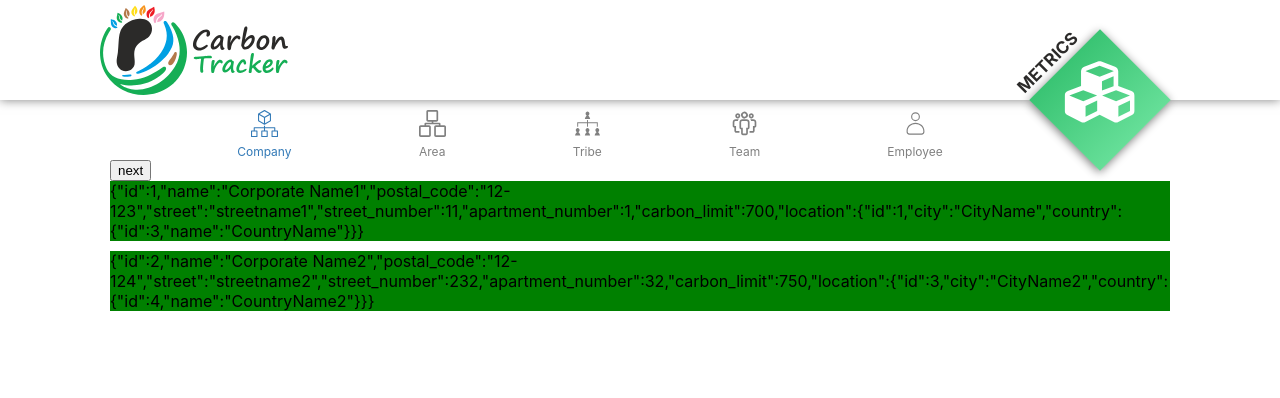
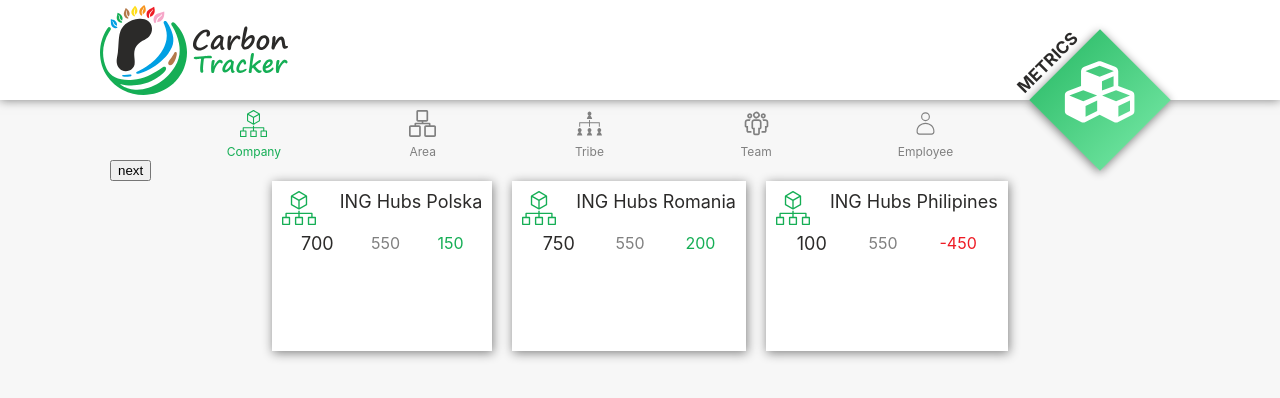
Before and after one commit to BartekDziurowicz/carbon-tracker-web, a React (Create React App) app: page / in a window 1280 px wide. Shown: the top 398 px of the page. Built offline with nearby package versions, Linux system fonts and the light colour scheme.

Commit message:
metrics and colors

```diff
--- a/src/components/Banner/Banner.styles.jsx
+++ b/src/components/Banner/Banner.styles.jsx
@@ -1,11 +1,12 @@
 import { styled } from "styled-components";
+import { appwhite } from '../../utils/colors.styles.jsx';
 
 export const $Banner = styled.header`
   position: sticky;
   top: 0;
   width: 100%;
   height: 100px;
-  background-color: #ffffff;
+  background-color: ${appwhite};
   box-shadow: 0 0 10px 0px rgba(0, 0, 0, 0.5);
 `;
 
--- a/src/components/Banner/NavigationItem/NavigationItem.styles.jsx
+++ b/src/components/Banner/NavigationItem/NavigationItem.styles.jsx
@@ -1,4 +1,5 @@
-import { styled } from "styled-components";
+import { styled } from 'styled-components';
+import { appgreydark, appgreen, appgreenlight, appgrey, appwhite } from '../../../utils/colors.styles.jsx';
 
 const TOP_VALUES = ["66px", "103px", "139px", "175px", "139px", "103px"];
 const RIGHT_VALUES = ["147px", "220px", "183px", "146px", "109px", "73px"];
@@ -9,10 +10,10 @@
   width: 48px;
   height: 48px;
   transform: rotate(45deg);
-  background: #15ae55;
+  background: ${appgreen};
   margin: 10px;
   cursor: pointer;
-  box-shadow: 1px 2px 10px #808080;
+  box-shadow: 1px 2px 10px ${appgrey};
   display: flex;
   justify-content: center;
   align-items: center;
@@ -24,17 +25,17 @@
     hidden ? RIGHT_VALUES[0] : RIGHT_VALUES[position]};
 
   &:active {
-    box-shadow: 0px 1px 2.5px #292929;
+    box-shadow: 0px 1px 2.5px ${appgreydark};
     transition: 0.1s;
   }
 
   &:hover {
-    background: #6de39e;
+    background: ${appgreenlight};
   }
 `;
 
 export const $NavigationItemIcon = styled.div`
-  color: rgb(255, 255, 255);
+  color: ${appwhite};
   font-size: 35px;
 `;
 
--- a/src/components/Main/Metrics/MetricsCompany/CompanyItem/CompanyItem.jsx
+++ b/src/components/Main/Metrics/MetricsCompany/CompanyItem/CompanyItem.jsx
@@ -1,10 +1,46 @@
-import { $CompanyItem } from './CompanyItem.styles.jsx';
+import { SiAwsorganizations } from "react-icons/si";
+import { $CompanyItem } from "./CompanyItem.styles.jsx";
 
-export default function CompanyItem({ company }) {
-    return (
-        <$CompanyItem>
-            {JSON.stringify(company)}
-        </$CompanyItem>
+export default function CompanyItem({ company, currentUsage, index }) {
+  let {
+    id,
+    name,
+    postal_code,
+    street,
+    street_number,
+    apartment_number,
+    carbon_limit,
+    location,
+  } = company;
 
-    );
+  const areasCount = (id) => {
+    // TODO api call to get numebr of areas where company.id = id
+    // na razei mock, powinno byc jako useEffect
+    return 12;
+  }
+
+  return (
+    <$CompanyItem carbonLimit={carbon_limit} currentUsage={currentUsage} index={index}>
+      <header>
+        <icon>
+          <SiAwsorganizations />
+        </icon>
+        <name>{name} </name>
+      </header>
+
+      {/* <country>{location.country.name} </country>
+      <location>
+        {street_number} {street} Str. {apartment_number !== null && <br />}
+        {apartment_number !== null && "Apt. " + apartment_number}
+        <br />
+        {location.city}, {postal_code}
+      </location>
+      <areas>{getAreasCount(1)}</areas>*/}
+      <carbon>
+        <div>{carbon_limit}</div>
+        <div>{currentUsage}</div>
+        <div>{carbon_limit - currentUsage}</div>
+      </carbon>
+    </$CompanyItem>
+  );
 }
--- a/src/components/Main/Metrics/MetricsCompany/CompanyItem/CompanyItem.styles.jsx
+++ b/src/components/Main/Metrics/MetricsCompany/CompanyItem/CompanyItem.styles.jsx
@@ -1,5 +1,100 @@
-import { styled } from 'styled-components';
+import { styled } from "styled-components";
+import {
+  appblack,
+  appgreen,
+  appgreenlight,
+  appgrey,
+  appgreydark,
+  apporange,
+  appred,
+  appwhite,
+} from '../../../../../utils/colors.styles.jsx';
 
 export const $CompanyItem = styled.div`
-    background-color: green;
+  min-width: 200px;
+  height: 150px;
+  padding: 10px;
+  cursor: pointer;
+  background-color: ${appwhite};
+  box-shadow: 1px 2px 10px #808080;
+
+  & header {
+    display: flex;
+    direction: row-direction;
+    justify-content: space-between;
+    gap: 20px;
+  }
+
+  & icon {
+    color: ${appgreen};
+    font-size: 34px;
+    text-align: left;
+  }
+
+  & name {
+    color: ${appblack};
+    font-size: 18px;
+    text-align: right;
+  }
+
+  // & country {
+  //   color: grey;
+  //   font-size: 16px;
+  //   position: absolute;
+  //   width: 200px;
+  //   text-align: right;
+  //   float: right;
+  //   margin-top: 40px;
+  // }
+
+  // & location {
+  //   color: grey;
+  //   font-size: 12px;
+  //   text-align: right;
+  //   float: right;
+  //   position: absolute;
+  //   width: 200px;
+  //   margin-top: 70px;
+  // }
+
+  // & areas {
+  //   border: 1px solid #15ae55;
+  //   border-radius: 50%;
+  //   position: absolute;
+  //   height: 34px;
+  //   width: 34px;
+  //   text-align: center    ;
+  //   margin-top: 50px;
+  // }
+
+  & carbon {
+    display: flex;
+    direction: row-direction;
+    justify-content: space-around;
+  }
+
+  & carbon :first-child {
+    color: ${appblack};
+    font-size: 18px;
+  }
+
+  & carbon :nth-child(2) {
+    color: ${appgrey};
+  }
+
+  & carbon :nth-child(3) {
+    color: ${({ carbonLimit, currentUsage }) => carbonLimit > currentUsage ? appgreen : appred };
+  }
+
+  &:hover {
+    box-shadow: 1px 2px 10px ${appgreen};
+    transform: rotate(${({ index }) => index%2 === 0 ? '-1deg' : '1deg'});
+
+  &:active {
+    box-shadow: 0px 1px 2.5px ${apporange};
+  }
+
+  &:active icon {
+    color: ${apporange};
+  }
 `;
--- a/src/components/Main/Metrics/MetricsCompany/MetricsCompany.jsx
+++ b/src/components/Main/Metrics/MetricsCompany/MetricsCompany.jsx
@@ -1,64 +1,81 @@
-import { useEffect, useState } from 'react';
-import CompanyItem from './CompanyItem/CompanyItem.jsx';
+import { useEffect, useState } from "react";
+import CompanyItem from "./CompanyItem/CompanyItem.jsx";
 import $MetricsCompany from "./MetricsCompany.styles.jsx";
 
 const tempCompany = [
   {
     id: 1,
-        name: 'Corporate Name1',
-        postal_code: '12-123',
-        street: 'streetname1',
-        street_number: 11,
+    name: "ING Hubs Polska",
+    postal_code: "12-123",
+    street: "Zabrska",
+    street_number: 17,
     apartment_number: 1,
-        carbon_limit: 700.00,
+    carbon_limit: 700.0,
     location: {
       id: 1,
-            city: 'CityName',
+      city: "Katowice",
       country: {
         id: 3,
-                name: 'CountryName'
-            }
-        }
+        name: "Polska",
+      },
+    },
   },
   {
     id: 2,
-        name: 'Corporate Name2',
-        postal_code: '12-124',
-        street: 'streetname2',
+    name: "ING Hubs Romania",
+    postal_code: "12-124",
+    street: "Kultury",
     street_number: 232,
     apartment_number: 32,
-        carbon_limit: 750.00,
+    carbon_limit: 750.0,
     location: {
       id: 3,
-            city: 'CityName2',
+      city: "Warszawa",
       country: {
         id: 4,
-                name: 'CountryName2'
-            }
-        }
-    }
-]
+        name: "Polska",
+      },
+    },
+  },
+  {
+    id: 4,
+    name: "ING Hubs Philipines",
+    postal_code: "12-124",
+    street: "Zeusa",
+    street_number: 232,
+    apartment_number: 32,
+    carbon_limit: 100.0,
+    location: {
+      id: 3,
+      city: "Roma",
+      country: {
+        id: 4,
+        name: "Italy",
+      },
+    },
+  },
+];
 
 export default function MetricsCompany() {
-
   const [availableCompanies, setAvailableCompanies] = useState([]);
 
   useEffect(() => {
     // To DO strzal do bazy po company, w chwili obecnej mock
-        const companies = tempCompany;;
+    const companies = tempCompany;
     setAvailableCompanies(companies);
   }, []);
 
-    function selecetedCompanyHandler() {
-        // do session storage
-        // funckja musi byc wywolywana jak CompanyItem zostanei onClick
-        // wtedy stepper +1
+  const currentUsage = (id) => {
+    // TODO api call to get numebr of areas where company.id = id
+    // na razei mock, powinno byc jako useEffect
+    // chyba jakis useEffect
+    return 550;
   }
 
-    return(
+  return (
     <$MetricsCompany>
-            {availableCompanies.map((company) => {
-                return <CompanyItem company={company} />
+      {availableCompanies.map((company, index) => {
+        return <CompanyItem key={index} company={company} currentUsage={550} index={index}/>;
       })}
     </$MetricsCompany>
   );
--- a/src/components/Main/Metrics/MetricsCompany/MetricsCompany.styles.jsx
+++ b/src/components/Main/Metrics/MetricsCompany/MetricsCompany.styles.jsx
@@ -6,8 +6,8 @@
     justify-content: center;
     align-items: center;
     align-content: flex-start;
-    row-gap: 10px;
-    column-gap: 10px;
+    row-gap: 20px;
+    column-gap: 20px;
 `;
 
 export default $MetricsCompany;
--- a/src/components/Main/Metrics/MetricsStepper/MetricsStepper.jsx
+++ b/src/components/Main/Metrics/MetricsStepper/MetricsStepper.jsx
@@ -1,4 +1,4 @@
-import { useEffect, useState } from "react";
+import { useState } from "react";
 import Step from "./Step/Step.jsx";
 import { CiUser } from "react-icons/ci";
 import { GiOrganigram } from "react-icons/gi";
@@ -37,8 +37,6 @@
         ))}
       </$MetricsStepper>
       <button onClick={stepHandler}>next</button>
-
-
     </>
   );
 }
--- a/src/components/Main/Metrics/MetricsStepper/Step/Step.styles.jsx
+++ b/src/components/Main/Metrics/MetricsStepper/Step/Step.styles.jsx
@@ -1,10 +1,5 @@
 import { styled } from "styled-components";
-
-const STATUS_COLORS = {
-  active: '#337ab7',
-  complete: '#15ae55',
-  waiting: 'grey'
-};
+import { appblue, appgreen, appgrey, appblack } from '../../../../../utils/colors.styles.jsx';
 
 export const $Step = styled.div`
   display: flex;
@@ -12,14 +7,16 @@
   align-items: center;
   color: ${({ step, index }) =>
     index < step
-      ? STATUS_COLORS.complete
+      ? appblack
       : index === step
-      ? STATUS_COLORS.active
-      : STATUS_COLORS.waiting};
+      ? appgreen
+      : appgrey};
   font-size: 12px;
   // cursor: pointer;
   user-select: none;
   position: relative;
+  border-radius: 50%;
+  min-width: 50px;
 
   // &:hover {
   //   color: #6de39e;
@@ -29,4 +26,5 @@
     font-size: 27px;
     position: relative;
   }
+
 `;
--- a/src/index.css
+++ b/src/index.css
@@ -1,5 +1,6 @@
 body {
   margin: 0;
+  background-color: #f7f7f7;
   font-family: -apple-system, BlinkMacSystemFont, 'Segoe UI', 'Roboto', 'Oxygen',
     'Ubuntu', 'Cantarell', 'Fira Sans', 'Droid Sans', 'Helvetica Neue',
     sans-serif;
--- /dev/null
+++ b/src/utils/colors.styles.jsx
@@ -0,0 +1,13 @@
+export const appblack = '#2B2A29';
+export const appblue = '#00A0E3';
+export const appbrown = '#B3794A';
+export const appgreen = '#15AE55';
+export const appgreenlight = '#6de39e';
+export const appgrey = '#808080';
+export const appgreydark = '#292929';
+export const apporange = '#F7941D';
+export const apppink = '#F6A7C9';
+export const appred = '#EE1C25';
+export const appwhite = '#FFFFFF';
+export const appyellow = '#FFDD16';
+//#f0ad4e
```
Also changed, not shown: src/components/Banner/Navigation/Navigation.styles.jsx (+19 -6 lines), src/components/Main/Metrics/Metrics.jsx (+4 -3 lines). Lines whose indentation alone changed are shown as unchanged.
